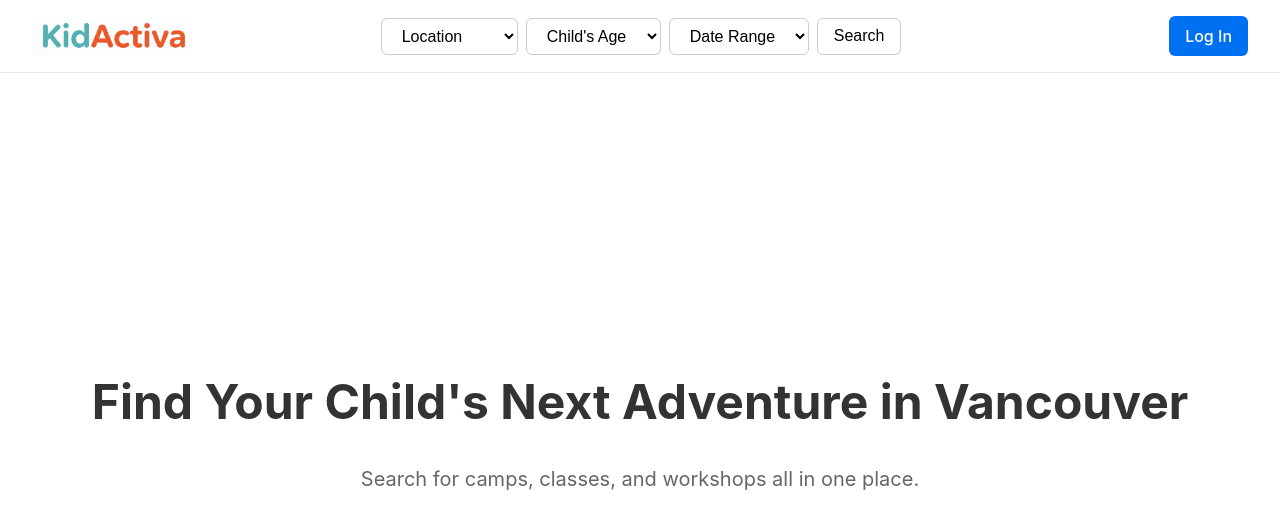
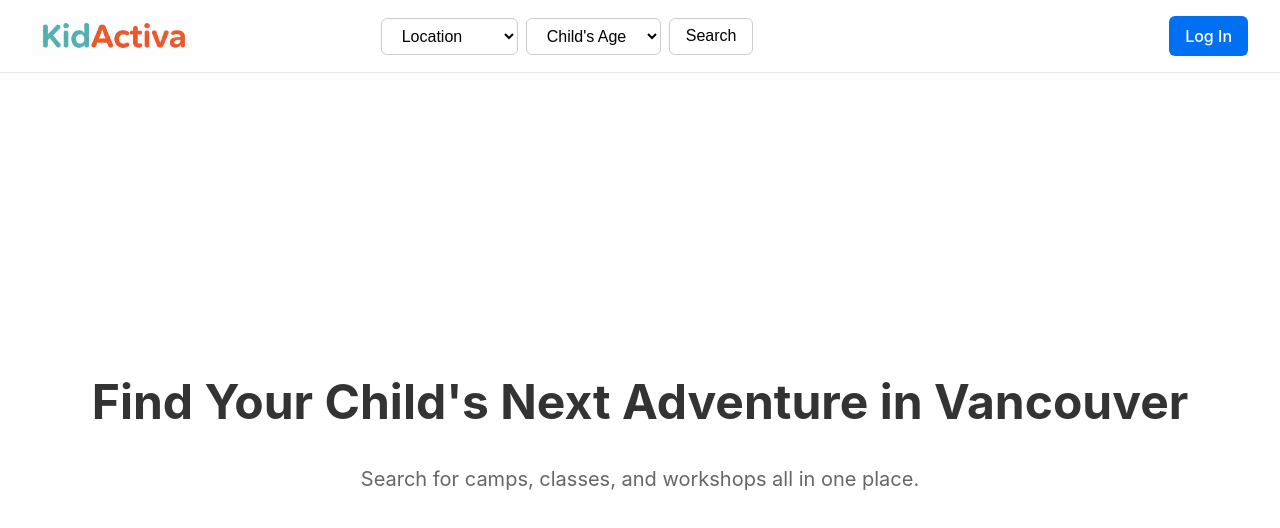
Before and after one commit to bedtimebird/kidactiva-mvp, a Next.js app: page / in a window 1280 px wide. Shown: the top 528 px of the page. Built offline with nearby package versions, Linux system fonts and the light colour scheme; no server answers.

Commit message:
edit: remove category search feature

```diff
--- a/components/SearchBar.js
+++ b/components/SearchBar.js
@@ -8,7 +8,6 @@ export default function SearchBar() {
   const router = useRouter(); // Initialize the router
   const [location, setLocation] = useState('');
   const [age, setAge] = useState('');
-  const [dateRange, setDateRange] = useState('');
 
   const handleSearch = (e) => {
     e.preventDefault();
@@ -17,7 +16,6 @@ export default function SearchBar() {
     const queryParams = new URLSearchParams({
       location,
       age,
-      dateRange,
     }).toString();
 
     // Navigate to the search page with the query parameters
@@ -46,15 +44,6 @@ export default function SearchBar() {
         <option value="13+">13+ Years</option>
       </select>
 
-      {/* Date Range Dropdown */}
-      <select value={dateRange} onChange={(e) => setDateRange(e.target.value)} required>
-        <option value="" disabled>Date Range</option>
-        <option value="summer">Summer</option>
-        <option value="fall">Fall</option>
-        <option value="winter">Winter</option>
-        <option value="spring">Spring</option>
-      </select>
-
       <button type="submit">Search</button>
     </form>
   );
```
Also changed, not shown: app/search/page.js (+2 -13 lines).
